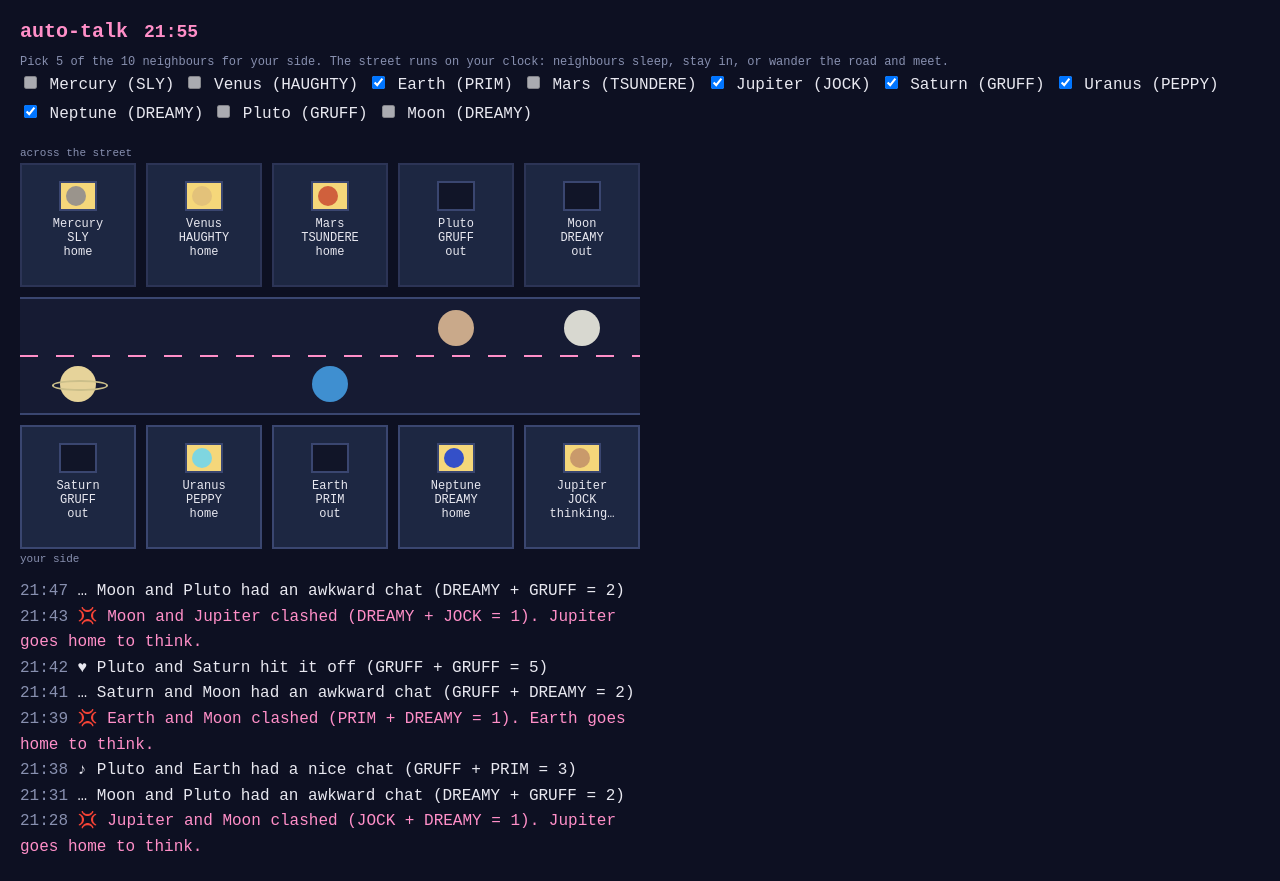
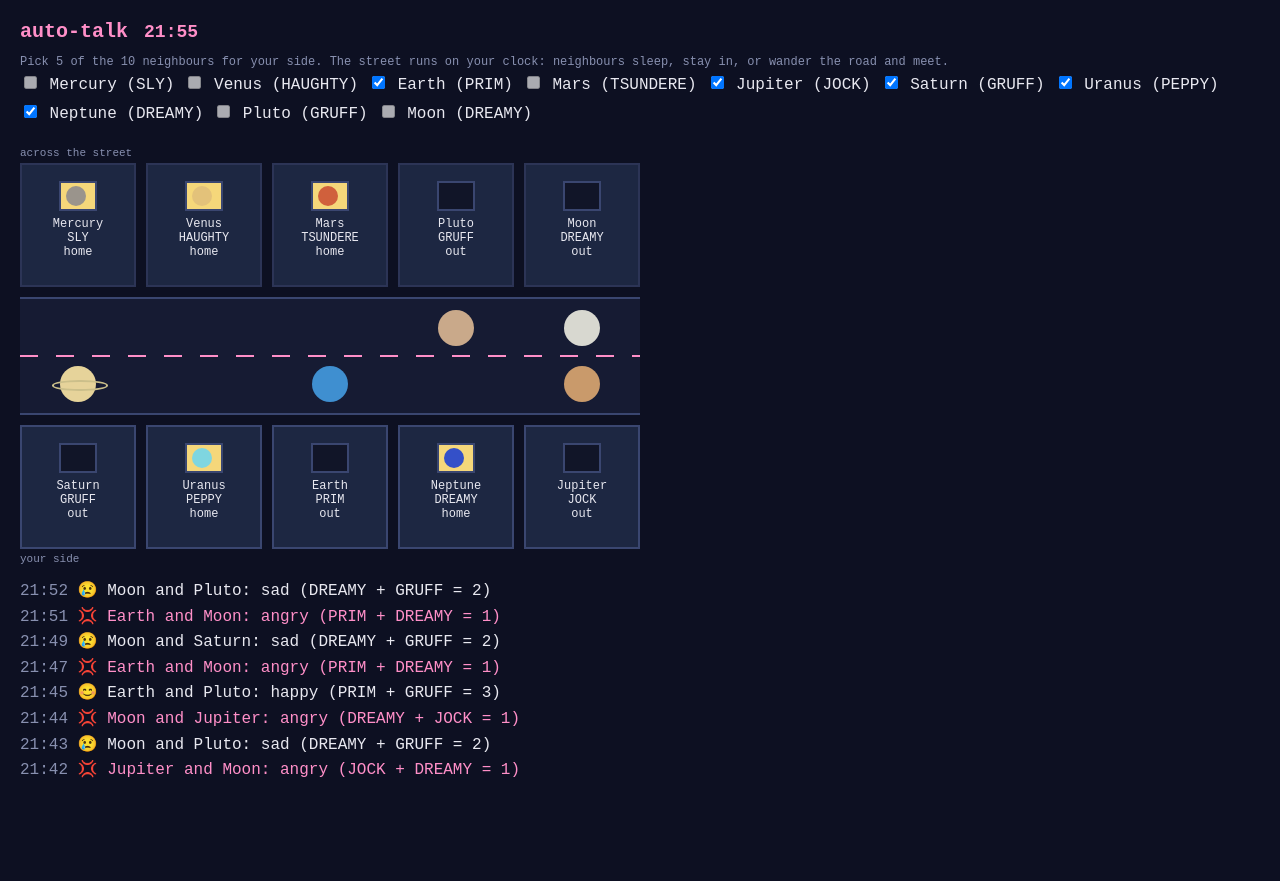
Before and after one commit to okayline/auto-talk, a website: page index.html in a window 1280 px wide. After the commit the page ends 804 px from the top, so only its background shows below. Drawn offline with Linux system fonts and the light colour scheme.

Commit message:
v0.5: take out rules that aren't from Animal Crossing
Changed meetings to end happy/sad/angry. Removed the labels, sulking, pair rest and the guessed SLY/TSUNDERE sleep hours.

Co-Authored-By: Claude Opus 5.5 <noreply@anthropic.com>
Claude-Session: https://claude.ai/code/session_019egissoem3TVfe3TG99iZE

```diff
--- a/index.html
+++ b/index.html
@@ -96,10 +96,9 @@ function draw() {
     row.innerHTML = ''; lane.innerHTML = '';
     for (const id of list) {
       const where = street.where[id];
-      const sulk = street.sulking.includes(id) && where === 'in';
       const house = document.createElement('div');
       house.className = `house ${where}${across ? ' across' : ''}`;
-      house.innerHTML = `<div class="window">${head(id)}</div><div class="label">${PLANETS[id].name}<br>${PLANETS[id].type}<br>${sulk ? 'thinking…' : WORD[where]}</div>`;
+      house.innerHTML = `<div class="window">${head(id)}</div><div class="label">${PLANETS[id].name}<br>${PLANETS[id].type}<br>${WORD[where]}</div>`;
       row.append(house);
       const spot = document.createElement('div');
       spot.className = 'spot';
@@ -115,9 +114,8 @@ function draw() {
   log.innerHTML = recent.length ? '' : 'Nobody has met yet this hour.';
   for (const x of recent) {
     const line = document.createElement('div');
-    line.className = x.score === 1 ? 'clash' : '';
-    line.innerHTML = `<span class="time">${hhmm(h, x.minute)}</span> ${x.emote} ${PLANETS[x.a].name} and ${PLANETS[x.b].name} ${x.reason} (${PLANETS[x.a].type} + ${PLANETS[x.b].type} = ${x.score})`
-      + (x.sulks ? `. ${PLANETS[x.sulks].name} goes home to think.` : '');
+    line.className = x.ends === 'angry' ? 'clash' : '';
+    line.innerHTML = `<span class="time">${hhmm(h, x.minute)}</span> ${x.emote} ${PLANETS[x.a].name} and ${PLANETS[x.b].name}: ${x.ends} (${PLANETS[x.a].type} + ${PLANETS[x.b].type} = ${x.score})`;
     log.append(line);
   }
 }
--- a/sim.js
+++ b/sim.js
@@ -31,29 +31,31 @@ export function points(typeA, typeB) {
   return POINTS[ORDER.indexOf(typeA)][ORDER.indexOf(typeB)];
 }
 
-// What a meeting looks like for each score: the bubble over each neighbour and the reason shown.
+// How a meeting ends. Animal Crossing's villager conversations end happy, sad or angry; which score gives which is ours
+// (the table has four scores, the game has three endings).
 export const OUTCOME = {
-  5: { emote: '♥', reason: 'hit it off' },
-  3: { emote: '♪', reason: 'had a nice chat' },
-  2: { emote: '…', reason: 'had an awkward chat' },
-  1: { emote: '💢', reason: 'clashed' },
+  5: { emote: '😊', ends: 'happy' },
+  3: { emote: '😊', ends: 'happy' },
+  2: { emote: '😢', ends: 'sad' },
+  1: { emote: '💢', ends: 'angry' },
 };
 
-// Hours asleep, local time [fall asleep, wake up]. New Leaf's hours (Nookipedia, personality pages);
-// SLY and TSUNDERE are guesses (not found).
+// Hours asleep, local time [fall asleep, wake up]. New Leaf's hours (Nookipedia, personality pages).
+// SLY (smug) and TSUNDERE (big sister) aren't found yet, so they don't sleep.
 export const SLEEP = {
   PRIM: [0, 6], JOCK: [0, 7], DREAMY: [23, 9], PEPPY: [1, 9],
-  HAUGHTY: [2, 9.5], GRUFF: [4, 10], SLY: [2, 9], TSUNDERE: [1, 8],
+  HAUGHTY: [2, 9.5], GRUFF: [4, 10],
 };
 export function isAsleep(type, hour) {
+  if (!SLEEP[type]) return false;
   const [a, b] = SLEEP[type];
   return a < b ? hour >= a && hour < b : hour >= a || hour < b;
 }
 
+// Ours, not Animal Crossing's: something has to decide home or out, and when two who are out meet.
+// Animal Crossing's own rules for these aren't found yet.
 export const OUT_CHANCE = 0.6;     // awake neighbours outside for an hour
 export const MEET_CHANCE = 0.5;    // a meeting in a given minute, when 2 or more are out
-export const SULK_MINUTES = 15;    // after a clash, one of the two stays in this long
-export const PAIR_REST = 15;       // a pair who just met don't meet again for this long
 
 // Small seeded random (mulberry32) from a string.
 function rng(seedText) {
@@ -79,38 +81,21 @@ export function whereIs(id, date, hour, minute) {
   return rng(`${date}|${hour}|${id}`)() < OUT_CHANCE ? 'out' : 'in';
 }
 
-// The street's hour so far: minute by minute, neighbours who are out may meet.
-// After a clash one of the two sulks inside for SULK_MINUTES ("thinking", like New Leaf).
-// A pair who just met won't meet again for PAIR_REST minutes.
-// ids: all 10 neighbours on the street. Returns the meetings, who's sulking, and where everyone is now.
+// The street's hour so far: minute by minute, two neighbours who are out may meet.
+// ids: all 10 neighbours on the street. Returns the meetings and where everyone is now.
 export function streetHour(ids, date, hour, nowMinute) {
-  const sulkUntil = {};
-  const lastMet = {};
   const meetings = [];
-  const sulky = (id, m) => sulkUntil[id] !== undefined && m < sulkUntil[id];
   for (let m = 0; m <= nowMinute; m++) {
-    const out = ids.filter((id) => !sulky(id, m) && whereIs(id, date, hour, m) === 'out');
+    const out = ids.filter((id) => whereIs(id, date, hour, m) === 'out');
     const rand = rng(`${date}|${hour}|${m}|meet`);
     if (out.length < 2 || rand() >= MEET_CHANCE) continue;
-    const pairs = [];
-    for (let i = 0; i < out.length; i++) for (let j = i + 1; j < out.length; j++) {
-      const key = out[i] + '+' + out[j];
-      if (lastMet[key] === undefined || m - lastMet[key] >= PAIR_REST) pairs.push([out[i], out[j], key]);
-    }
-    if (!pairs.length) continue;
-    const [x, y, key] = pairs[Math.floor(rand() * pairs.length)];
-    const [a, b] = rand() < 0.5 ? [x, y] : [y, x];
-    lastMet[key] = m;
+    const a = out[Math.floor(rand() * out.length)];
+    let b = a;
+    while (b === a) b = out[Math.floor(rand() * out.length)];
     const score = points(PLANETS[a].type, PLANETS[b].type);
-    const meeting = { minute: m, a, b, score, ...OUTCOME[score] };
-    if (score === 1) { meeting.sulks = rand() < 0.5 ? a : b; sulkUntil[meeting.sulks] = m + SULK_MINUTES; }
-    meetings.push(meeting);
+    meetings.push({ minute: m, a, b, score, ...OUTCOME[score] });
   }
   const where = {};
-  const sulking = [];
-  for (const id of ids) {
-    where[id] = whereIs(id, date, hour, nowMinute);
-    if (where[id] !== 'asleep' && sulky(id, nowMinute)) { where[id] = 'in'; sulking.push(id); }
-  }
-  return { meetings, sulking, where };
+  for (const id of ids) where[id] = whereIs(id, date, hour, nowMinute);
+  return { meetings, where };
 }
```
Also changed, not shown: test.mjs (+6 -8 lines), CHANGELOG.md, README.md.
